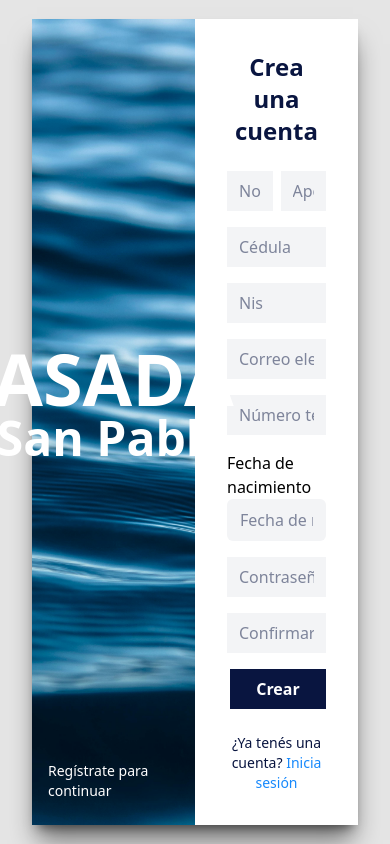
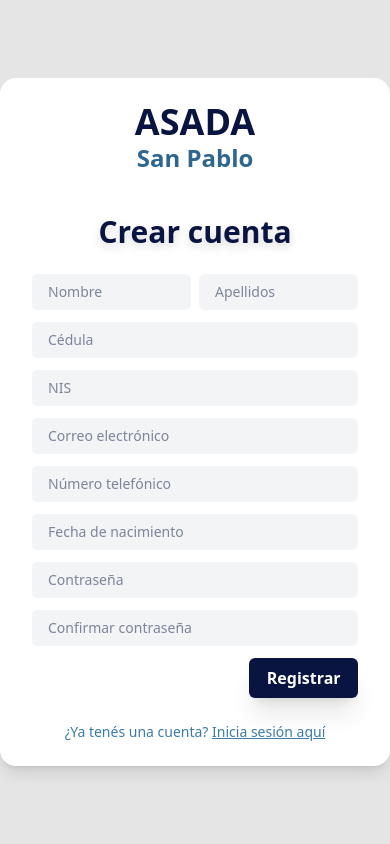
Before and after one commit to FranderCT/redsanpbalo-frontend-abonados, a React (Vite) app: page /auth/register-abonado in a window 390 px wide. Built offline with nearby package versions, Linux system fonts and the light colour scheme.

Commit message:
se rediseña el responsive

```diff
--- a/src/Modules/Auth/Components/Login.tsx
+++ b/src/Modules/Auth/Components/Login.tsx
@@ -56,7 +56,7 @@ const LoginPrueba = () => {
                 <form.Field name="email">
                 {(field) => (
                     <input
-                    className="w-full px-4 py-2 border border-[#2F6690] rounded-md text-sm text-[#16425B] shadow-md"
+                    className="w-full px-4 py-2 bg-gray-100 text-[#091540] rounded-md text-sm"
                     value={field.state.value}
                     placeholder="Escriba su Correo Electrónico"
                     type="email"
@@ -68,7 +68,7 @@ const LoginPrueba = () => {
                 <form.Field name="password">
                 {(field) => (
                     <input
-                    className="w-full px-4 py-2 border border-[#2F6690] rounded-md text-sm text-[#16425B] shadow-md"
+                    className="w-full px-4 py-2 bg-gray-100 text-[#091540] rounded-md text-sm"
                     placeholder="Escriba su Contraseña"
                     value={field.state.value}
                     type="password"
--- a/src/Modules/Auth/Components/RegisterAbonados.tsx
+++ b/src/Modules/Auth/Components/RegisterAbonados.tsx
@@ -1,8 +1,6 @@
-import { useForm } from '@tanstack/react-form'
-import { UserInitialState } from '../Models/User'
+import { useForm } from '@tanstack/react-form';
+import { UserInitialState } from '../Models/User';
 import { useCreateUser } from '../Hooks/AuthHooks';
-
-
 
 const RegisterAbonados = () => {
     const createUserMutation = useCreateUser();
@@ -10,71 +8,71 @@ const RegisterAbonados = () => {
     const form = useForm({
       defaultValues: UserInitialState,
       onSubmit: async ({ value }) => {
+        if (value.Password !== value.confirmPassword) {
+          alert('Las contraseñas no coinciden');
+          return;
+        }
         await createUserMutation.mutateAsync(value);
-        console.log("Usuario creado:", value);
+        console.log('Usuario creado:', value);
       },
-    })
+    });
 
     return (
-    <div className='flex justify-center items-center min-h-screen p-8'>
-        <div className="max-w-4xl w-full bg-white bg-opacity-90 shadow-xl/50 flex ">
+      <div className="bg-white w-full max-w-4xl rounded-2xl shadow-lg p-6 flex flex-col md:flex-row gap-6 h-auto md:h-[650px] mx-auto">
 
-          {/* Lado Izquierdo */}
+        {/* Título para mobile */}
+        <div className="md:hidden flex flex-col items-center justify-center mb-4">
+          <h1 className="text-4xl font-extrabold text-[#091540]">ASADA</h1>
+          <h2 className="text-2xl font-semibold text-[#2F6690]">San Pablo</h2>
+        </div>
+
+        {/* Imagen y texto: solo escritorio */}
         <div
-            className="w-1/2 bg-cover bg-center relative"
-            style={{ backgroundImage: `url('/Image01.jpg')` }}
+          className="hidden md:flex w-1/2 h-auto bg-cover bg-center bg-no-repeat flex-col justify-between items-center px-4 py-8 relative shadow-xl/30"
+          style={{ backgroundImage: "url('/Image01.jpg')" }}
         >
-            <div className="absolute inset-0 bg-opacity-50 flex flex-col items-center justify-between text-white px-4 py-6 h-full">
-            <div />
-
-            <div className="text-center">
-              <h1 className="text-7xl font-extrabold">ASADA</h1>
-              <h2 className="text-5xl font-extrabold">San Pablo</h2>
-            </div>
-              <p className="text-sm">Regístrate para continuar</p>
+          <div className="flex-grow flex items-center justify-center">
+            <div className="relative z-10 text-center text-white">
+              <h1 className="text-4xl md:text-7xl font-extrabold leading-tight drop-shadow-lg">ASADA</h1>
+              <h2 className="text-3xl md:text-5xl font-semibold drop-shadow-lg">San Pablo</h2>
             </div>
           </div>
+          <p className="relative z-10 text-white text-sm md:text-base font-medium text-center">
+            Registrate para continuar
+          </p>
+        </div>
 
+        {/* Formulario */}
+        <div className="w-full md:w-1/2 flex flex-col justify-between items-center h-full">
+          <div className="flex flex-col justify-center items-center flex-grow w-full">
+            <h2 className="text-3xl md:text-5xl font-bold text-[#091540] mb-4 text-center drop-shadow-lg">Crear cuenta</h2>
 
-          {/* Lado Derecho - Formulario */}
-          <div className="w-1/2 p-8">
-            <h1 className="text-2xl font-bold mb-6 text-[#091540] text-center">Crea una cuenta</h1>
             <form
               onSubmit={(e) => {
-                e.preventDefault()
-                e.stopPropagation()
-                form.handleSubmit()
+                e.preventDefault();
+                form.handleSubmit();
               }}
-              className="space-y-4"
+              className="w-full max-w-md p-2 flex flex-col gap-3"
             >
-              {/* Nombre */}
+              {/* Nombre y Apellidos */}
               <div className="flex gap-2">
                 <form.Field name="nombre">
                   {(field) => (
                     <input
-                      type="text"
+                      className="w-1/2 px-4 py-2 bg-gray-100 text-[#091540] rounded-md text-sm"
                       placeholder="Nombre"
-                      className="w-1/2 px-3 py-2 bg-gray-100 text-[#091540]"
-                      id={field.name}
-                      name={field.name}
                       value={field.state.value}
-                      onBlur={field.handleBlur}
                       onChange={(e) => field.handleChange(e.target.value)}
                     />
                   )}
                 </form.Field>
-                {/* Apellidos*/}
 
                 <form.Field name="apellidos">
                   {(field) => (
                     <input
-                      type="text"
+                      className="w-1/2 px-4 py-2 bg-gray-100 text-[#091540] rounded-md text-sm"
                       placeholder="Apellidos"
-                      className="w-1/2 px-3 py-2 bg-gray-100 text-[#091540]"
-                      id={field.name}
-                      name={field.name}
                       value={field.state.value}
-                      onBlur={field.handleBlur}
                       onChange={(e) => field.handleChange(e.target.value)}
                     />
                   )}
@@ -85,45 +83,34 @@ const RegisterAbonados = () => {
               <form.Field name="cedula">
                 {(field) => (
                   <input
-                    type="text"
+                    className="w-full px-4 py-2 bg-gray-100 text-[#091540] rounded-md text-sm"
                     placeholder="Cédula"
-                    className="w-full px-3 py-2 bg-gray-100 text-[#091540]"
-                    id={field.name}
-                    name={field.name}
                     value={field.state.value}
-                    onBlur={field.handleBlur}
-                    onChange={(e) => field.handleChange(() => (e.target.value))}
+                    onChange={(e) => field.handleChange(e.target.value)}
                   />
                 )}
               </form.Field>
 
-              {/* Nis */}
+              {/* NIS */}
               <form.Field name="nis">
                 {(field) => (
                   <input
-                    type="text"
-                    placeholder="Nis"
-                    className="w-full px-3 py-2 bg-gray-100 text-[#091540]"
-                    id={field.name}
-                    name={field.name}
+                    className="w-full px-4 py-2 bg-gray-100 text-[#091540] rounded-md text-sm"
+                    placeholder="NIS"
                     value={field.state.value}
-                    onBlur={field.handleBlur}
-                    onChange={(e) => field.handleChange(() => (e.target.value))}
+                    onChange={(e) => field.handleChange(e.target.value)}
                   />
                 )}
               </form.Field>
 
-              {/* Correo */}
+              {/* Email */}
               <form.Field name="email">
                 {(field) => (
                   <input
+                    className="w-full px-4 py-2 bg-gray-100 text-[#091540] rounded-md text-sm"
+                    placeholder="Correo electrónico"
                     type="email"
-                    placeholder="Correo electrónico"
-                    className="w-full px-3 py-2 bg-gray-100 text-[#091540]"
-                    id={field.name}
-                    name={field.name}
                     value={field.state.value}
-                    onBlur={field.handleBlur}
                     onChange={(e) => field.handleChange(e.target.value)}
                   />
                 )}
@@ -133,39 +120,28 @@ const RegisterAbonados = () => {
               <form.Field name="telefono">
                 {(field) => (
                   <input
-                    type="text"
+                    className="w-full px-4 py-2 bg-gray-100 text-[#091540] rounded-md text-sm"
                     placeholder="Número telefónico"
-                    className="w-full px-3 py-2 bg-gray-100 text-[#091540]"
-                    id={field.name}
-                    name={field.name}
                     value={field.state.value}
-                    onBlur={field.handleBlur}
-                    onChange={(e) => field.handleChange(() => (e.target.value))}
+                    onChange={(e) => field.handleChange(e.target.value)}
                   />
                 )}
               </form.Field>
 
-              Fecha de nacimiento
+              {/* Fecha de nacimiento */}
               <form.Field name="fechaNacimiento">
                 {(field) => (
                   <input
                     type="text"
                     placeholder="Fecha de nacimiento"
-                    id={field.name}
-                    name={field.name}
                     value={field.state.value}
                     onFocus={(e) => (e.target.type = 'date')}
                     onBlur={(e) => {
                       if (!e.target.value) e.target.type = 'text';
                     }}
                     onChange={(e) => field.handleChange(e.target.value)}
-                    className={`
-                      w-full px-3 py-2 rounded-md bg-gray-100 text-[#091540] border
-                      ${field.state.meta.errors.length > 0 ? 'border-red-500' : 'border-transparent'}
-                      focus:outline-none focus:ring-2 focus:ring-blue-500 transition-all
-                    `}
+                    className="w-full px-4 py-2 bg-gray-100 text-[#091540] rounded-md text-sm"
                   />
-
                 )}
               </form.Field>
 
@@ -173,61 +149,54 @@ const RegisterAbonados = () => {
               <form.Field name="Password">
                 {(field) => (
                   <input
+                    className="w-full px-4 py-2 bg-gray-100 text-[#091540] rounded-md text-sm"
+                    placeholder="Contraseña"
                     type="password"
-                    placeholder="Contraseña"
-                    className="w-full px-3 py-2 bg-gray-100 text-[#091540]"
-                    id={field.name}
-                    name={field.name}
                     value={field.state.value}
-                    onBlur={field.handleBlur}
                     onChange={(e) => field.handleChange(e.target.value)}
                   />
                 )}
               </form.Field>
 
-              {/* Confirmar contraseña */}
+              {/* Confirmar Contraseña */}
               <form.Field name="confirmPassword">
                 {(field) => (
                   <input
+                    className="w-full px-4 py-2 bg-gray-100 text-[#091540] rounded-md text-sm"
+                    placeholder="Confirmar contraseña"
                     type="password"
-                    placeholder="Confirmar contraseña"
-                    className="w-full px-3 py-2 bg-gray-100 text-[#091540]"
-                    id={field.name}
-                    name={field.name}
                     value={field.state.value}
-                    onBlur={field.handleBlur}
                     onChange={(e) => field.handleChange(e.target.value)}
                   />
                 )}
               </form.Field>
 
-              {/* Botón */}
+              {/* Botón de enviar */}
               <form.Subscribe selector={(state) => [state.canSubmit, state.isSubmitting]}>
                 {([canSubmit, isSubmitting]) => (
-                  <div className='flex justify-end'>
+                  <div className="flex justify-end">
                     <button
                       type="submit"
+                      className="w-1/3 bg-[#091540] shadow-xl text-white py-2 rounded-md font-semibold hover:bg-[#1789FC] transition"
                       disabled={!canSubmit}
-                    className="w-24 bg-[#091540] text-white py-2 font-semibold hover:bg-[#1789FC] transition"
                     >
-                    {isSubmitting ? 'Registrando...' : 'Crear'}
+                      {isSubmitting ? '...' : 'Registrar'}
                     </button>
                   </div>
                 )}
               </form.Subscribe>
             </form>
+          </div>
 
-            {/* Enlace login */}
-            <p className="text-center mt-6 text-sm text-[#091540]">
+          <p className="mt-4 text-sm md:text-lg text-[#3A7CA5] text-center">
             ¿Ya tenés una cuenta?{' '}
-              <a className="text-[#1789FC] hover:underline font-medium cursor-pointer">
-                Inicia sesión
+            <a href="/auth/login" className="underline font-medium hover:text-[#091540] cursor-pointer">
+              Inicia sesión aquí
             </a>
           </p>
         </div>
       </div>
-    </div>
-    )
-}
+    );
+};
 
-export default RegisterAbonados
+export default RegisterAbonados;
```
Lines whose indentation alone changed are shown as unchanged.
